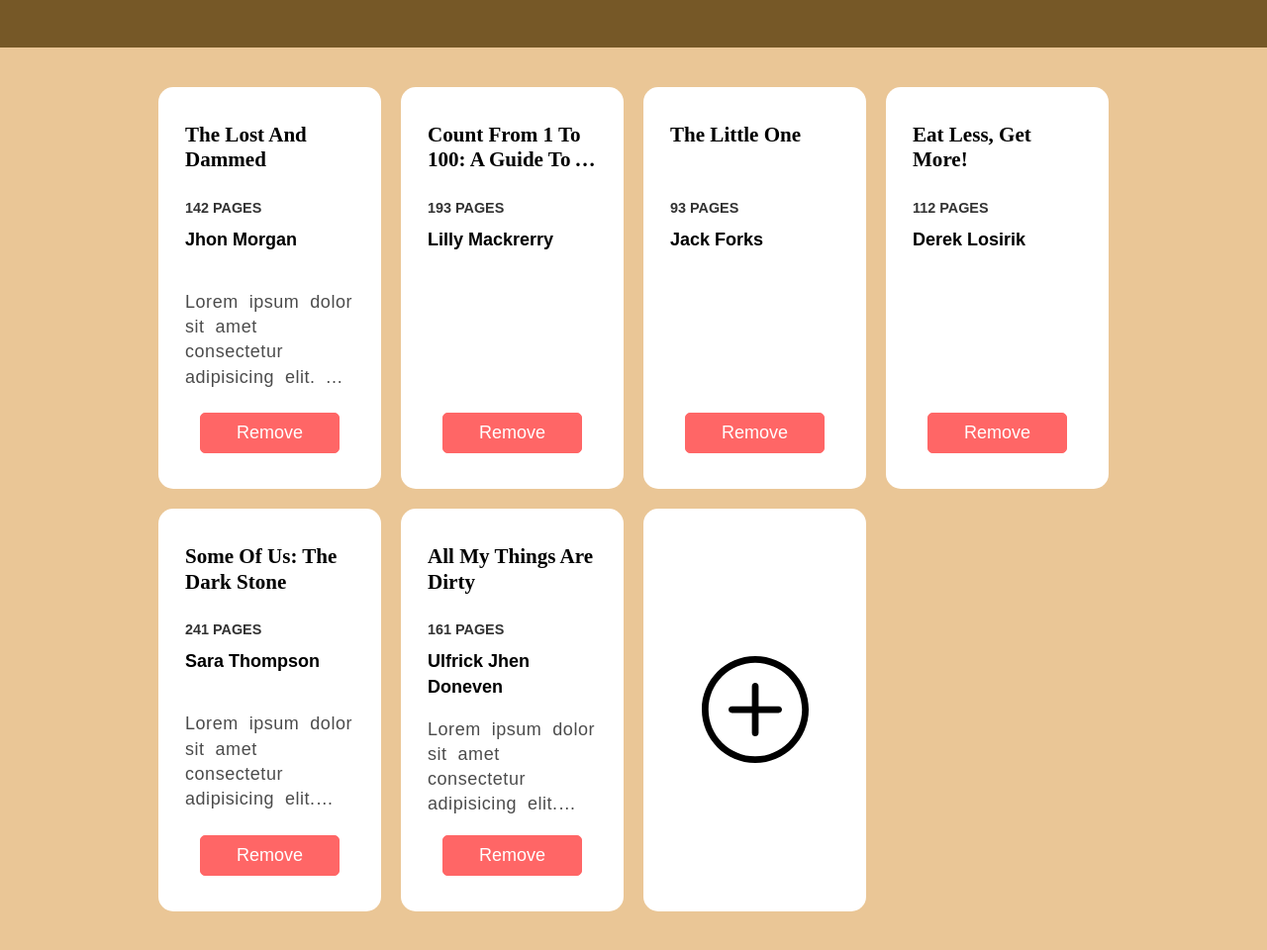
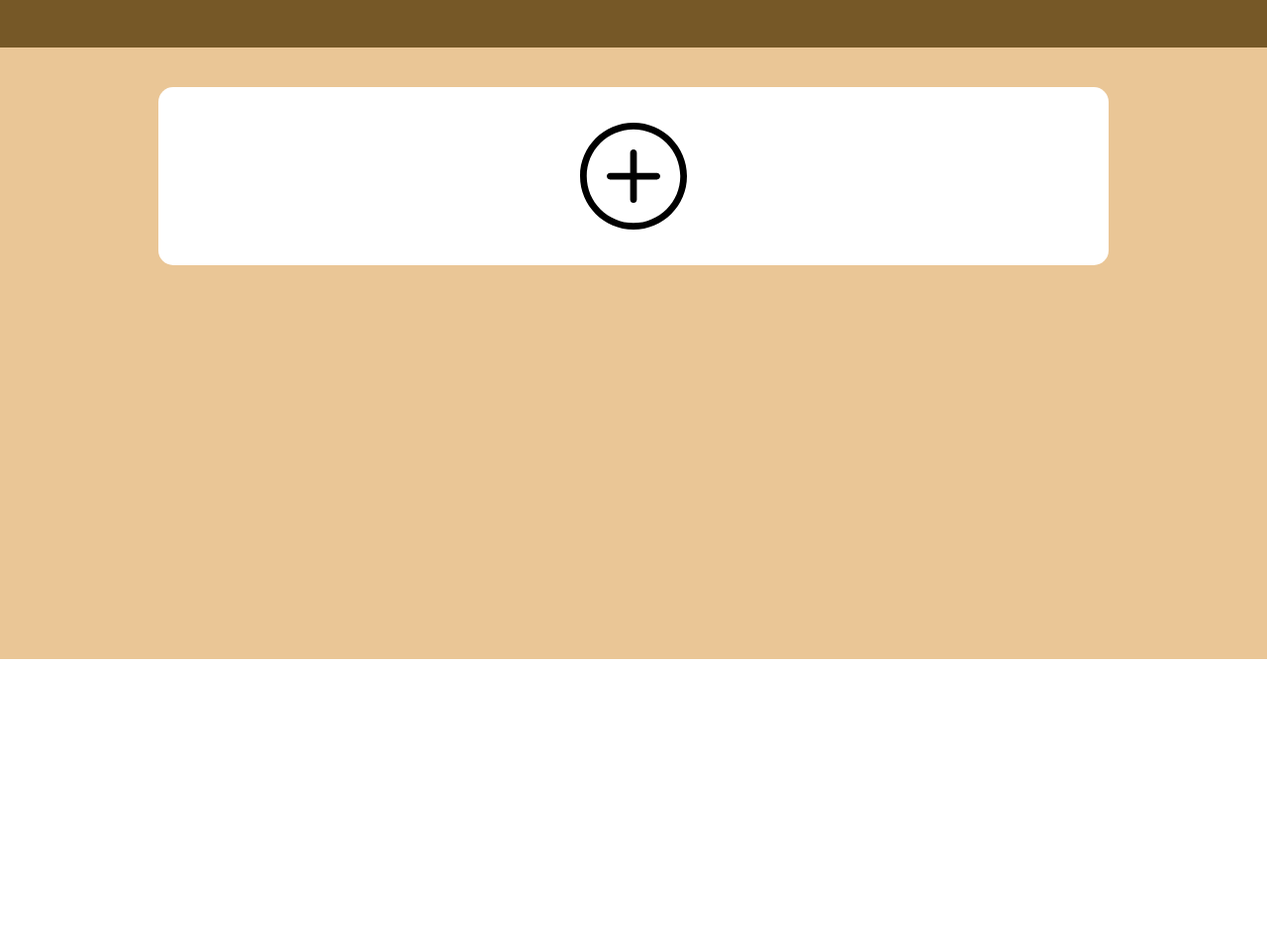
Before and after one commit to i5x64BIT/odin-library, a plain HTML site: page index.html in a window 1280 px wide. Shown: the part 134-1094 px from the top of the page at 99% size. After the commit the page ends 800 px from the top, so only its background shows below. Drawn offline with Linux system fonts and the light colour scheme.

Commit message:
Add read button, Remove placeholder content

```diff
--- a/index.html
+++ b/index.html
@@ -14,66 +14,6 @@
             <em>Your place to read peacefully</em>
         </div>
         <div class="content-container">
-            <div class="card">
-                <h3 class="book-info">The lost and dammed</h3>
-                <p class="book-info">142 Pages</p>
-                <p class="book-info">Jhon Morgan</p>
-                <p class="book-description text-small">Lorem ipsum dolor sit amet consectetur adipisicing elit. A pariatur, natus reprehenderit laborum voluptatibus ad similique quae saepe vitae, deserunt explicabo necessitatibus ab vero veritatis officia voluptatum earum at neque.
-                Ad a magnam veniam doloremque odit maxime, corporis iste hic eaque laudantium tempore nihil voluptas, nemo iure facilis quas minima. Non, quasi aliquam quos corporis illum laboriosam unde vero ipsa.
-                Ab eum qui cupiditate nihil. Perspiciatis quas earum aut provident architecto quidem autem corporis dicta natus cupiditate modi aspernatur molestiae impedit consectetur, maxime similique repellendus, nesciunt, tenetur quaerat iste dolorum!</p>
-                <div class="book-controls">
-                    <button class="btn btn-danger">Remove</button>
-                </div>
-            </div>
-            <div class="card">
-                <h3 class="book-info">Count From 1 To 100: A Guide To A Happy Life</h3>
-                <p class="book-info">193 Pages</p>
-                <p class="book-info">Lilly Mackrerry</p>
-                <div class="book-controls">
-                    <button class="btn btn-danger">Remove</button>
-                </div>
-            </div>
-            <div class="card">
-                <h3 class="book-info">The Little One</h3>
-                <p class="book-info">93 Pages</p>
-                <p class="book-info">Jack Forks</p>
-                <div class="book-controls">
-                    <button class="btn btn-danger">Remove</button>
-                </div>
-            </div>
-            <div class="card">
-                <h3 class="book-info">Eat Less, Get More!</h3>
-                <p class="book-info">112 Pages</p>
-                <p class="book-info">Derek Losirik</p>
-                <div class="book-controls">
-                    <button class="btn btn-danger">Remove</button>
-                </div>
-            </div>
-            <div class="card">
-                <h3 class="book-info">Some Of Us: The Dark Stone</h3>
-                <p class="book-info">241 Pages</p>
-                <p class="book-info">Sara Thompson</p>
-                <p class="book-description text-small">Lorem ipsum dolor sit amet consectetur adipisicing elit. Consequuntur ab ea odio ullam voluptates perspiciatis eaque corrupti repudiandae consectetur magni earum molestiae fuga natus, tempora obcaecati porro cum laboriosam perferendis?
-                Maiores excepturi, itaque eos voluptates harum ullam at mollitia! Cupiditate, eos autem consectetur soluta enim quae unde consequatur, officia fugit provident esse nisi error veritatis facilis quo voluptas cum alias?
-                Ducimus, facere. Hic quaerat reprehenderit eveniet porro, consequatur praesentium facilis molestias distinctio commodi perferendis impedit exercitationem placeat sequi error quod voluptatum nostrum accusantium eos beatae deleniti libero neque sapiente eligendi?
-                Ad incidunt odio et sequi aut nostrum laborum autem ea, quaerat sed qui itaque libero vero eum eos voluptatibus quasi optio placeat temporibus perspiciatis hic! Placeat eaque voluptate odio suscipit!
-                Ex veritatis excepturi tenetur, tempora officia sint possimus natus nobis est, enim fugit omnis dolorum velit consequuntur. Accusantium exercitationem alias blanditiis culpa tenetur fuga perferendis. Nesciunt aut similique dicta sit?</p>
-                <div class="book-controls">
-                    <button class="btn btn-danger">Remove</button>
-                </div>
-            </div>
-            <div class="card">
-                <h3 class="book-info">All My Things Are Dirty</h3>
-                <p class="book-info">161 Pages</p>
-                <p class="book-info">Ulfrick Jhen Doneven</p>
-                <p class="book-description text-small">Lorem ipsum dolor sit amet consectetur adipisicing elit. Ipsa praesentium delectus vel, obcaecati possimus modi assumenda! Quia in voluptas, error deleniti cum deserunt temporibus ab dolor! Nostrum quae quaerat sapiente.
-                Error ut doloribus tempore quam quae, cum cupiditate modi odit autem assumenda sit deleniti maiores dolores. Voluptate, quas. Ex consequatur ut, possimus molestias totam neque debitis optio in quas magni?
-                Soluta nulla quos, veritatis adipisci deleniti doloremque suscipit error? Neque, maiores! Itaque voluptate soluta quae libero voluptas harum vero aliquid error nulla aperiam explicabo debitis consectetur labore magni, officiis autem?
-                Quae sapiente sint rem cum voluptatem, necessitatibus praesentium odit ea explicabo doloribus in expedita autem ipsa sunt eveniet obcaecati nam totam? Amet delectus eos quae enim architecto provident. Eveniet, ipsum.</p>
-                <div class="book-controls">
-                    <button class="btn btn-danger">Remove</button>
-                </div>
-            </div>
             <div class="card">
                 <img class="img-medium" src="./assets/icons/plus.svg" alt="Create Book">
             </div>
--- a/script.js
+++ b/script.js
@@ -38,17 +38,32 @@ function createBookCard(id, title, author, pages, description){
     bDescription.innerText = description;
 
     [bTitle, bPages, bAuthor, bDescription].forEach(e => card.appendChild(e));
-    card.innerHTML += '<div class="book-controls"><button class="btn btn-danger">Remove</button></div>'; //Add the remove btn
+    card.innerHTML +=
+    `<div class="book-controls">
+        <button class="btn btn-danger">Remove</button>
+        <button class="btn btn-unread"></button>
+    </div>`; //Add the remove btn
 
     card.setAttribute('data-id', id);
 
     const btnRemoveBook = card.querySelector(`.card[data-id="${id}"] .btn-danger`)
     btnRemoveBook.addEventListener('click', function() {
         const bookCard = this.parentElement.parentElement;
-        const bookId = this.parentElement.parentElement.getAttribute('data-id');
-
         removeBookFromMap(id);
         document.querySelector('.content-container').removeChild(bookCard);
+    })
+
+    card.querySelector(`.card[data-id="${id}"] .btn-unread`).addEventListener('click', function() {
+        book = bookMap.get(id);
+        if(book){
+            if(!book.isRead){
+                setIsRead(book.id, true);
+                this.classList = 'btn btn-read';
+            } else {
+                setIsRead(book.id, false);
+                this.classList = 'btn btn-unread';
+            }
+        }
     })
 
     return card;
@@ -72,7 +87,7 @@ const removeBookFromMap = (id) => {
     bookMap.delete(id)
 }
 const setIsRead = (iBook, isRead) => {
-    arrBook[iBook].isRead = isRead;
+    bookMap.get(iBook).isRead = isRead;
 }
 
 const btnSubmitBook = document.querySelector('.form-container .btn')
@@ -94,13 +109,3 @@ btnSubmitBook.addEventListener('click', () => {
     .insertBefore( card ,document.querySelector('.content-container .card:last-child') );
     hideElem.call(formContainer);
 })
-
-// const btnRemoveList = document.querySelectorAll('.card .btn-danger');
-
-// btnRemoveList.forEach(b => b.addEventListener('click',  function() {
-//     console.log('Remove Element was clicked')
-
-
-//     arrBook.splice(bookId, 1);
-//     document.querySelector('.content-container').removeChild(bookCard);
-// }));
--- a/style.css
+++ b/style.css
@@ -76,6 +76,19 @@ input, textarea{
 }
 .img-medium{
     width: 6rem;
+}
+.btn-read{
+    background-color: #66ff66;
+    color: #000;
+}
+.btn-read::after{
+    content: 'Unread';
+}
+.btn-unread{
+    background-color: gray;
+}
+.btn-unread::after{
+    content: "Read";
 }
 
 /* Layout */
```
